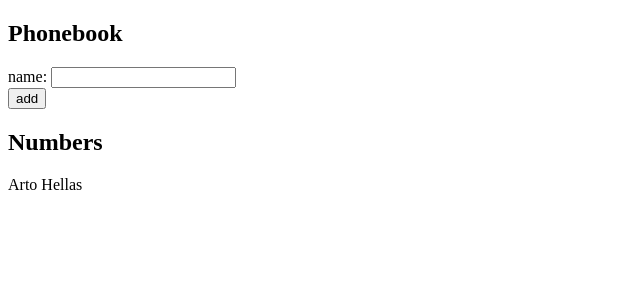
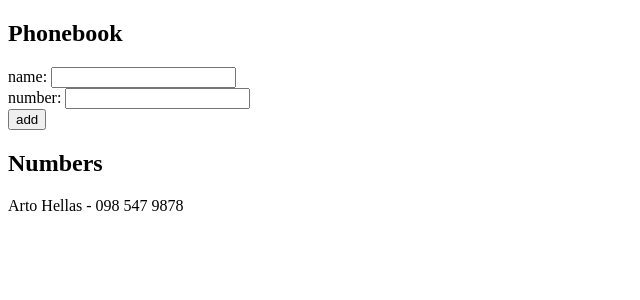
Before and after one commit to NenoPr/FullStackOpen-Submissions, a React (Vite) app in the folder part2/part2b_app/: page / in a window 1280 px wide. Shown: the top 300 px of the page, without its empty margins (0-640 px from the left). Built offline with nearby package versions, Linux system fonts and the light colour scheme.

Commit message:
Exercise 2.8

```diff
--- a/part2/part2b_app/src/App.jsx
+++ b/part2/part2b_app/src/App.jsx
@@ -1,8 +1,11 @@
 import { useState } from "react";
 
 const App = () => {
-  const [persons, setPersons] = useState([{ name: "Arto Hellas" }]);
+  const [persons, setPersons] = useState([
+    { name: "Arto Hellas", number: "098 547 9878" },
+  ]);
   const [newName, setNewName] = useState("");
+  const [newNumber, setNewNumber] = useState("");
 
   const handleAddPerson = (event) => {
     event.preventDefault();
@@ -11,12 +14,13 @@ const App = () => {
       if (newName === person.name) checkDuplicate = true;
     });
     if (!checkDuplicate) {
-      const newPerson = { name: newName };
+      const newPerson = { name: newName, number: newNumber };
       setPersons(persons.concat(newPerson));
     } else {
       alert(`${newName} is already added to phonebook`);
     }
     setNewName("");
+    setNewNumber("");
   };
 
   return (
@@ -31,12 +35,23 @@ const App = () => {
           />
         </div>
         <div>
+          number:{" "}
+          <input
+            value={newNumber}
+            onChange={(event) => setNewNumber(event.target.value)}
+          />
+        </div>
+        <div>
           <button type="submit">add</button>
         </div>
       </form>
       <h2>Numbers</h2>
       {persons.map((person) => (
-        <div key={person.name}>{person.name}</div>
+        <div key={person.name}>
+          <div>
+            {person.name} - <span>{person.number}</span>
+          </div>
+        </div>
       ))}
     </div>
   );
```
